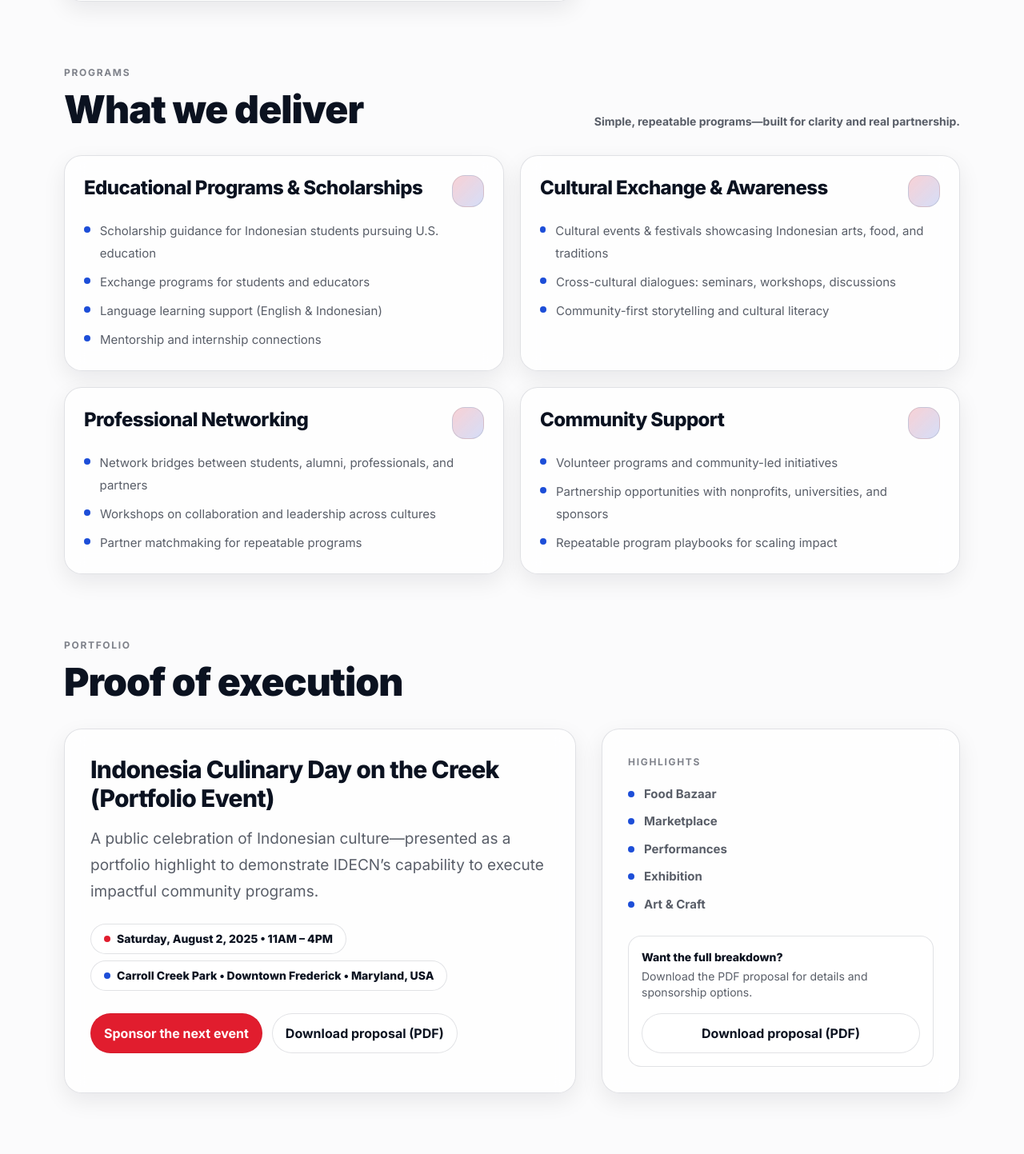
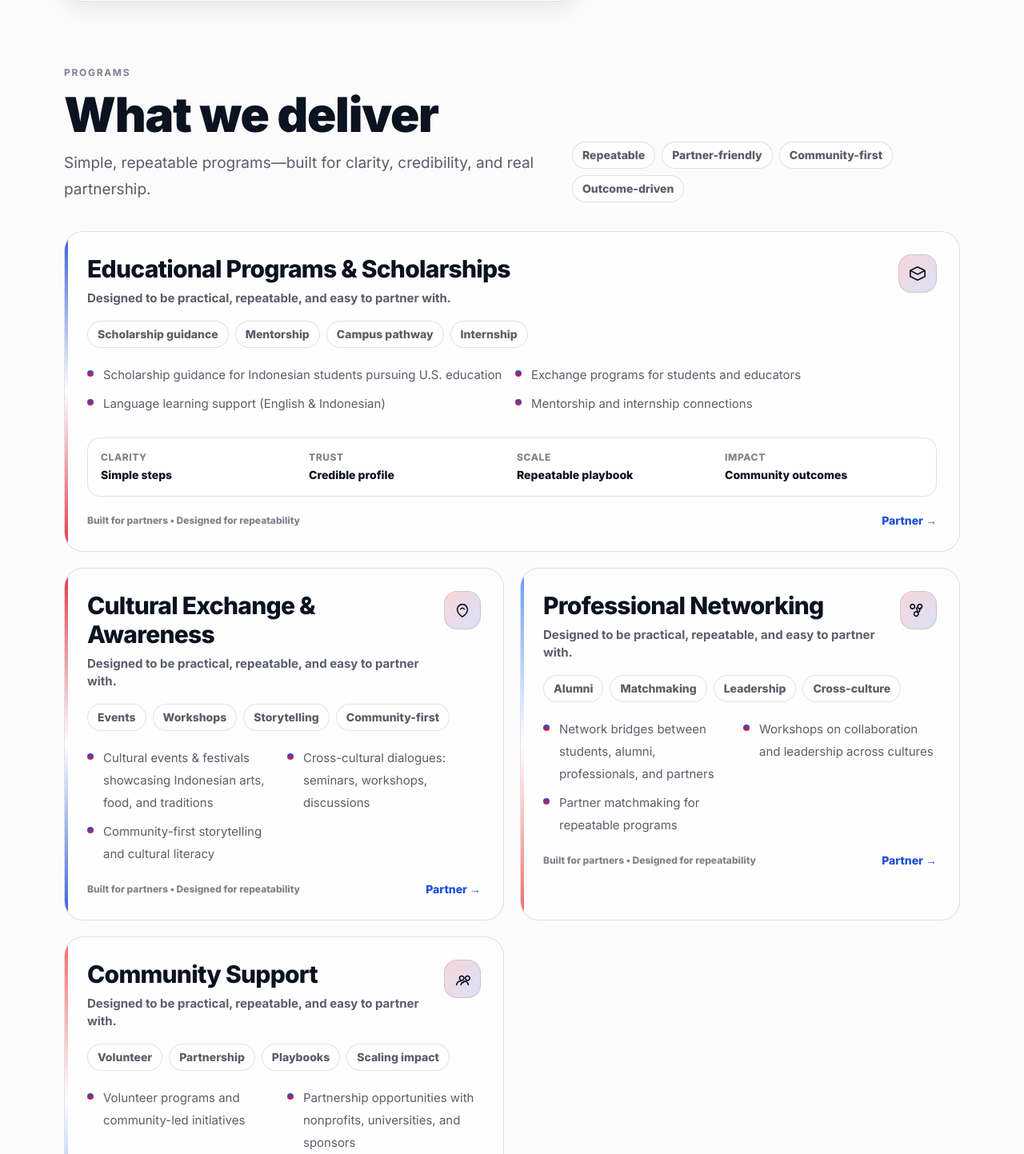
Before and after one commit to niyellll/web_indonesia_cd, a Next.js app: page / in a window 1280 px wide. Shown: the part 1187-2630 px from the top of the page at 80% size. Built offline with nearby package versions, Linux system fonts and the light colour scheme.

Commit message:
Improve Programs section (hero card, icons, tags, better layout)

```diff
--- a/app/page.tsx
+++ b/app/page.tsx
@@ -141,99 +141,242 @@ export default async function Page() {
       {/* PROGRAMS */}
 <section id="programs" className="mt-16 md:mt-20">
   <div className="kicker">Programs</div>
-        <div className="mt-3 flex items-end justify-between gap-4">
-          <h2 className="h2 text-4xl md:text-5xl">What we deliver</h2>
-          <div className="hidden text-sm font-bold text-[var(--muted)] md:block">
-            Simple, repeatable programs—built for clarity and real partnership.
+
+  <div className="mt-3 flex flex-col gap-4 md:flex-row md:items-end md:justify-between">
+    <div>
+      <h2 className="h2 text-4xl md:text-6xl">What we deliver</h2>
+      <p className="lead mt-3 max-w-3xl">
+        Simple, repeatable programs—built for clarity, credibility, and real partnership.
+      </p>
+    </div>
+
+    <div className="flex flex-wrap gap-2">
+      {["Repeatable", "Partner-friendly", "Community-first", "Outcome-driven"].map((t) => (
+        <span
+          key={t}
+          className="rounded-full border border-[var(--border)] bg-[var(--pill)] px-3 py-1.5 text-sm font-extrabold text-[var(--muted)]"
+        >
+          {t}
+        </span>
+      ))}
     </div>
   </div>
 
-        <p className="mt-4 text-[15px] font-bold text-[var(--muted)] md:hidden">
-          Simple, repeatable programs—built for clarity and real partnership.
-        </p>
+  {/* icons (no deps) */}
+  {(() => {
+    const IconCap = () => (
+      <svg width="22" height="22" viewBox="0 0 24 24" fill="none" aria-hidden="true">
+        <path
+          d="M12 3 2 8l10 5 10-5-10-5Zm0 10L2 8v8l10 5 10-5V8l-10 5Z"
+          stroke="currentColor"
+          strokeWidth="1.8"
+          strokeLinejoin="round"
+        />
+      </svg>
+    );
+    const IconCulture = () => (
+      <svg width="22" height="22" viewBox="0 0 24 24" fill="none" aria-hidden="true">
+        <path
+          d="M12 21s7-4.2 7-10a7 7 0 0 0-14 0c0 5.8 7 10 7 10Z"
+          stroke="currentColor"
+          strokeWidth="1.8"
+          strokeLinejoin="round"
+        />
+        <path
+          d="M9.5 10.5c.7-1 1.7-1.5 2.5-1.5s1.8.5 2.5 1.5"
+          stroke="currentColor"
+          strokeWidth="1.8"
+          strokeLinecap="round"
+        />
+      </svg>
+    );
+    const IconNetwork = () => (
+      <svg width="22" height="22" viewBox="0 0 24 24" fill="none" aria-hidden="true">
+        <path
+          d="M7 7a3 3 0 1 0 0 .01V7Zm10 0a3 3 0 1 0 0 .01V7ZM12 17a3 3 0 1 0 0 .01V17Z"
+          stroke="currentColor"
+          strokeWidth="1.8"
+        />
+        <path
+          d="M9.4 8.7 11 14.3m4-5.6L13 14.3"
+          stroke="currentColor"
+          strokeWidth="1.8"
+          strokeLinecap="round"
+        />
+      </svg>
+    );
+    const IconCommunity = () => (
+      <svg width="22" height="22" viewBox="0 0 24 24" fill="none" aria-hidden="true">
+        <path
+          d="M16 11a3 3 0 1 0 0-.01V11ZM8 11a3 3 0 1 0 0-.01V11Z"
+          stroke="currentColor"
+          strokeWidth="1.8"
+        />
+        <path
+          d="M4 20c.6-3 3-5 6-5m4 0c3 0 5.4 2 6 5M10 20c.4-2 2-3.5 4-3.5"
+          stroke="currentColor"
+          strokeWidth="1.8"
+          strokeLinecap="round"
+        />
+      </svg>
+    );
 
-        <div className="mt-8 grid gap-5 md:grid-cols-2">
-          {programs.map((p) => (
-            <div key={p.title} className="card p-6">
-              <div className="flex items-start justify-between gap-4">
-                <h3 className="text-xl font-extrabold tracking-tight md:text-2xl">{p.title}</h3>
-                <span
-                  className="h-10 w-10 rounded-2xl border border-[var(--border)]"
+    const META: Record<
+      string,
+      {
+        icon: JSX.Element;
+        tags: string[];
+        accent: string;
+      }
+    > = {
+      "Educational Programs & Scholarships": {
+        icon: <IconCap />,
+        tags: ["Scholarship guidance", "Mentorship", "Campus pathway", "Internship"],
+        accent: "linear-gradient(180deg, var(--blue), rgba(255,255,255,0), var(--red))",
+      },
+      "Cultural Exchange & Awareness": {
+        icon: <IconCulture />,
+        tags: ["Events", "Workshops", "Storytelling", "Community-first"],
+        accent: "linear-gradient(180deg, var(--red), rgba(255,255,255,0), var(--blue))",
+      },
+      "Professional Networking": {
+        icon: <IconNetwork />,
+        tags: ["Alumni", "Matchmaking", "Leadership", "Cross-culture"],
+        accent: "linear-gradient(180deg, rgba(59,130,246,0.9), rgba(255,255,255,0), rgba(239,68,68,0.9))",
+      },
+      "Community Support": {
+        icon: <IconCommunity />,
+        tags: ["Volunteer", "Partnership", "Playbooks", "Scaling impact"],
+        accent: "linear-gradient(180deg, rgba(239,68,68,0.9), rgba(255,255,255,0), rgba(59,130,246,0.9))",
+      },
+    };
+
+    const DEFAULT = {
+      icon: <IconCap />,
+      tags: ["Repeatable", "Partner-friendly", "Outcome-driven"],
+      accent: "linear-gradient(180deg, var(--red), rgba(255,255,255,0), var(--blue))",
+    };
+
+    return (
+      <div className="mt-9 grid gap-5 md:grid-cols-2">
+        {programs.map((p, i) => {
+          const m = META[p.title] || DEFAULT;
+
+          return (
+            <div
+              key={p.title}
+              className={[
+                "group relative overflow-hidden rounded-3xl border border-[var(--border)] bg-[var(--card)] p-6 md:p-7",
+                "shadow-soft transition-all duration-300 hover:-translate-y-1 hover:shadow",
+                i === 0 ? "md:col-span-2" : "",
+              ].join(" ")}
+            >
+              {/* accent bar */}
+              <div
+                className="pointer-events-none absolute left-0 top-0 h-full w-[4px] opacity-90"
+                style={{ background: m.accent }}
+                aria-hidden="true"
+              />
+
+              {/* soft glow on hover */}
+              <div
+                className="pointer-events-none absolute inset-0 opacity-0 transition-opacity duration-300 group-hover:opacity-100"
                 style={{
                   background:
-                      "linear-gradient(135deg, rgba(225,29,46,0.20), rgba(29,78,216,0.18))",
+                    "radial-gradient(900px 220px at 15% 10%, rgba(59,130,246,0.20), transparent 60%), radial-gradient(800px 220px at 85% 15%, rgba(239,68,68,0.18), transparent 60%)",
                 }}
                 aria-hidden="true"
               />
+
+              <div className="relative flex flex-col gap-4">
+                <div className="flex items-start justify-between gap-4">
+                  <div>
+                    <h3 className="text-2xl font-extrabold tracking-tight md:text-3xl">{p.title}</h3>
+                    <p className="mt-2 text-[15px] font-bold text-[var(--muted)]">
+                      Designed to be practical, repeatable, and easy to partner with.
+                    </p>
                   </div>
 
-              <ul className="mt-4 grid gap-2 text-[15px] leading-7 text-[var(--muted)]">
+                  <div
+                    className="grid h-12 w-12 place-items-center rounded-2xl border border-[var(--border)] text-[var(--fg)]"
+                    style={{
+                      background:
+                        "linear-gradient(135deg, rgba(225,29,46,0.18), rgba(29,78,216,0.16))",
+                    }}
+                    aria-hidden="true"
+                  >
+                    {m.icon}
+                  </div>
+                </div>
+
+                {/* tags */}
+                <div className="flex flex-wrap gap-2">
+                  {m.tags.slice(0, i === 0 ? 6 : 4).map((t) => (
+                    <span
+                      key={t}
+                      className="rounded-full border border-[var(--border)] bg-[var(--pill)] px-3 py-1.5 text-sm font-extrabold text-[var(--muted)]"
+                    >
+                      {t}
+                    </span>
+                  ))}
+                </div>
+
+                {/* bullets */}
+                <ul className="mt-1 grid gap-2 text-[15px] leading-7 text-[var(--muted)] sm:grid-cols-2">
                   {p.bullets.map((b) => (
                     <li key={b} className="flex gap-3">
-                    <span className="mt-2 h-2 w-2 rounded-full" style={{ background: "var(--blue)" }} />
+                      <span
+                        className="mt-2 h-2 w-2 shrink-0 rounded-full"
+                        style={{
+                          background:
+                            "linear-gradient(180deg, var(--blue), var(--red))",
+                        }}
+                      />
                       <span>{b}</span>
                     </li>
                   ))}
                 </ul>
+
+                {/* hero card extra */}
+                {i === 0 ? (
+                  <div className="mt-3 grid gap-3 rounded-2xl border border-[var(--border)] bg-[var(--pill)] p-4 md:grid-cols-4">
+                    {[
+                      ["Clarity", "Simple steps"],
+                      ["Trust", "Credible profile"],
+                      ["Scale", "Repeatable playbook"],
+                      ["Impact", "Community outcomes"],
+                    ].map(([k, v]) => (
+                      <div key={k} className="min-w-0">
+                        <div className="text-xs font-extrabold uppercase tracking-wider text-[var(--muted2)]">
+                          {k}
+                        </div>
+                        <div className="mt-1 text-sm font-extrabold text-[var(--fg)]">{v}</div>
                       </div>
                     ))}
                   </div>
-      </section>
+                ) : null}
 
-      {/* PORTFOLIO */}
-      <section id="portfolio" className="mt-16 md:mt-20">
-        <div className="kicker">Portfolio</div>
-        <h2 className="h2 mt-3 text-4xl md:text-5xl">Proof of execution</h2>
-
-        <div className="mt-8 grid gap-6 md:grid-cols-12 md:gap-8">
-          <div className="card md:col-span-7 p-6 md:p-8">
-            <h3 className="text-2xl font-extrabold tracking-tight md:text-3xl">{featured.title}</h3>
-            <p className="lead mt-4">{featured.summary}</p>
-
-            <div className="mt-6 grid gap-2">
-              <div className="inline-flex w-fit items-center gap-2 rounded-full border border-[var(--border)] bg-[var(--pill)] px-4 py-2 text-sm font-extrabold">
-                <span className="h-2 w-2 rounded-full" style={{ background: "var(--red)" }} />
-                {featured.dateText}
+                <div className="mt-1 flex items-center justify-between">
+                  <div className="text-xs font-extrabold text-[var(--muted2)]">
+                    Built for partners • Designed for repeatability
                   </div>
-              <div className="inline-flex w-fit items-center gap-2 rounded-full border border-[var(--border)] bg-[var(--pill)] px-4 py-2 text-sm font-extrabold">
-                <span className="h-2 w-2 rounded-full" style={{ background: "var(--blue)" }} />
-                {featured.location}
-              </div>
-            </div>
-
-            <div className="mt-7 flex flex-col gap-3 sm:flex-row">
-              <a className="btn btn-primary w-full sm:w-auto" href="#get-involved">
-                Sponsor the next event
-              </a>
-              <a className="btn w-full sm:w-auto" href={site.proposalUrl}>
-                Download proposal (PDF)
+                  <a
+                    href="#get-involved"
+                    className="text-sm font-extrabold"
+                    style={{ color: "var(--blue)" }}
+                  >
+                    Partner →
                   </a>
                 </div>
               </div>
+            </div>
+          );
+        })}
+      </div>
+    );
+  })()}
+</section>
 
-          <aside className="card md:col-span-5 p-6 md:p-8">
-            <div className="kicker">Highlights</div>
-            <ul className="mt-5 grid gap-3 text-[15px] font-bold text-[var(--muted)]">
-              {featured.highlights.map((h) => (
-                <li key={h} className="flex items-center gap-3">
-                  <span className="h-2 w-2 rounded-full" style={{ background: "var(--blue)" }} />
-                  <span>{h}</span>
-                </li>
-              ))}
-            </ul>
-
-            <div className="mt-7 rounded-2xl border border-[var(--border)] bg-[var(--pill)] p-4">
-              <div className="text-sm font-extrabold">Want the full breakdown?</div>
-              <div className="mt-1 text-sm text-[var(--muted)]">
-                Download the PDF proposal for details and sponsorship options.
-              </div>
-              <a className="btn mt-4 w-full" href={site.proposalUrl}>
-                Download proposal (PDF)
-              </a>
-            </div>
-          </aside>
-        </div>
-      </section>
 
       {/* PARTNERS */}
       <section id="partners" className="mt-16 md:mt-20">
```
Lines whose indentation alone changed are shown as unchanged.
